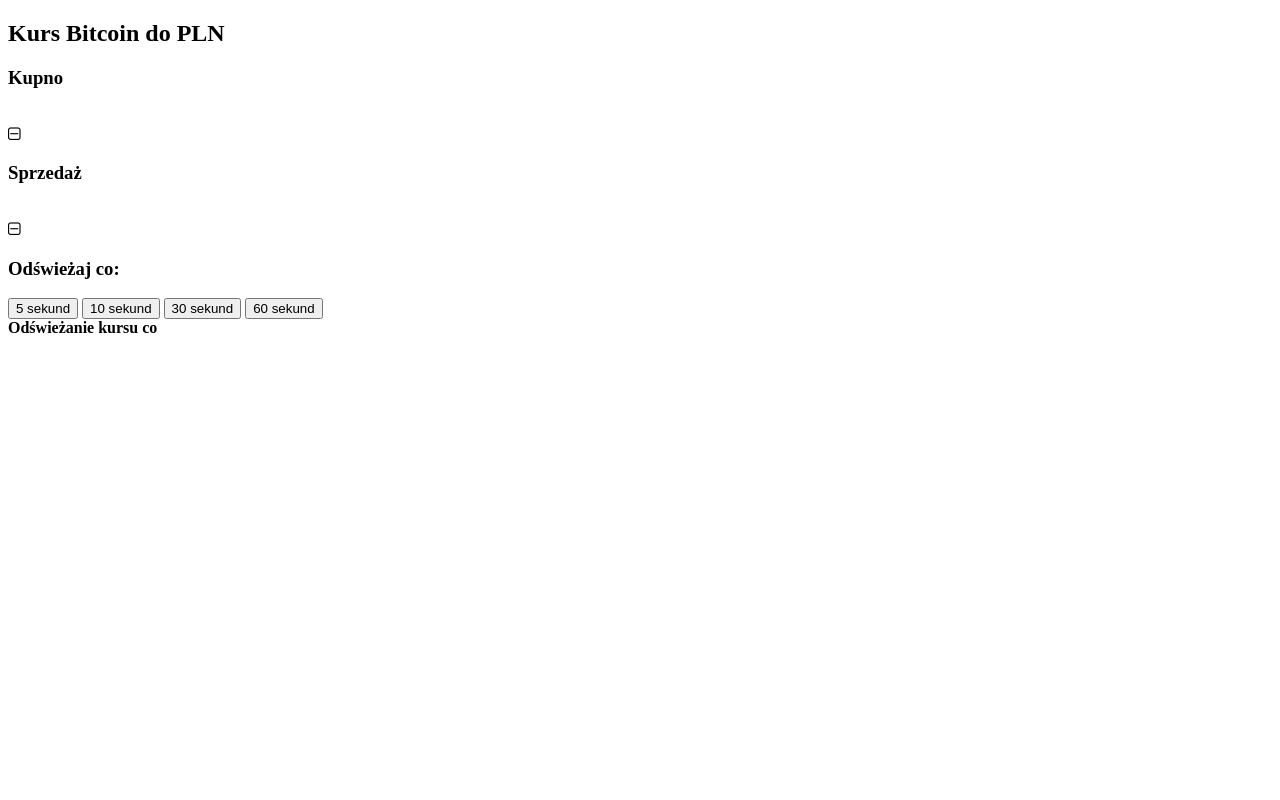
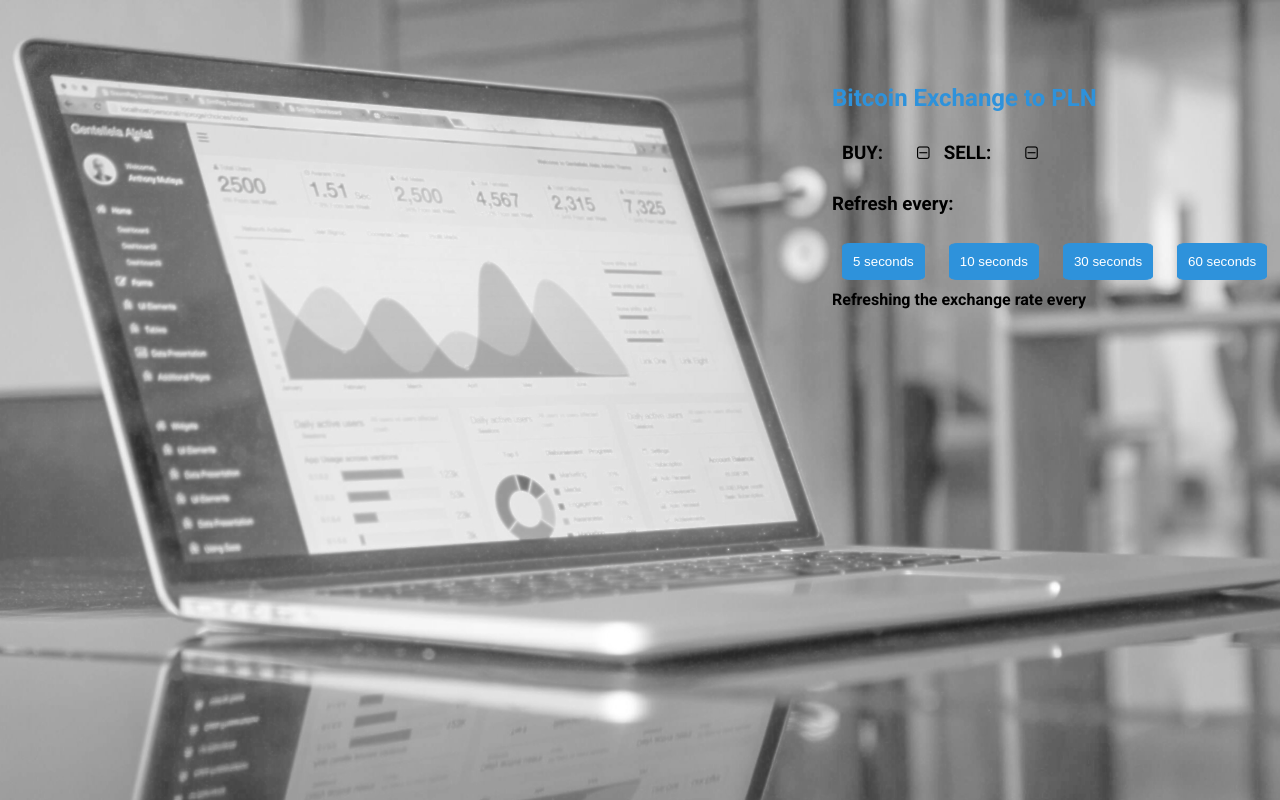
Before and after one commit to akowalewska/bitcoin-exchange, a plain HTML site: page index.html in a window 1280 px wide. Drawn offline with Linux system fonts and the light colour scheme; no server answers.

Commit message:
bitcoin changes

```diff
--- /dev/null
+++ b/css/responsive.css
@@ -0,0 +1,8 @@
+@media (max-width: 650px) {
+
+    #bitcoin-exchange {
+        position: initial;
+        text-align: center;
+        font-size: 0.75em;
+    }
+}
--- a/css/style.css
+++ b/css/style.css
@@ -1,3 +1,44 @@
-p {
+body {
+    box-sizing: border-box;
+    margin: 0;
+    position: relative;
+    height: 100vh;
+    width:100%;
+    background-image: url(../img/carlos-muza-84523.jpg);
+    background-position: top;
+    background-size: cover;
+    background-repeat: no-repeat;
+}
+
+#bitcoin-exchange {
+    font-family: 'Roboto', sans-serif;
+    position: absolute;
+    left: 65%;
+    padding-top: 5%;
+}
+
+h2,
+#refresh-frequency {
+    color: #2e92db;
+}
+
+p,
+.price {
     display: inline-block;
+    margin: 10px;
 }
+
+button {
+    background-color: #2e92db;
+    color: #fff;
+    border: 1px solid #2e92db;
+    margin: 10px;
+    padding: 10px;
+    border-radius: 10%;
+    transition: 5sec ease;
+}
+
+button:hover {
+    background-color: #fff;
+    color: #2e92db;
+}
--- a/index.html
+++ b/index.html
@@ -6,26 +6,31 @@
     <title>Bit Coin Kurs</title>
 
     <link rel="stylesheet" href="https://maxcdn.bootstrapcdn.com/font-awesome/4.7.0/css/font-awesome.min.css">
+    <link href="https://fonts.googleapis.com/css?family=Roboto:300,400,700" rel="stylesheet">
+
     <link rel="stylesheet" href="css/style.css">
+    <link rel="stylesheet" href="css/responsive.css">
 </head>
 
 <body>
 
-    <h2>Kurs Bitcoin do PLN</h2>
-    <h3>Kupno</h3>
-    <p id='buy-price'></p><i class="fa fa-minus-square-o" id="buy-arrow"></i>
-    <h3>Sprzedaż</h3>
-    <p id='sell-price'></p><i class="fa fa-minus-square-o" id="sell-arrow"></i>
+    <section id="bitcoin-exchange">
+        <h2>Bitcoin Exchange to PLN</h2>
+        <h3 class="price">BUY:</h3>
+        <p id='buy-price'></p><i class="fa fa-minus-square-o" id="buy-arrow"></i>
+        <h3 class="price">SELL:</h3>
+        <p id='sell-price'></p><i class="fa fa-minus-square-o" id="sell-arrow"></i>
 
-    <h3>Odświeżaj co: </h3>
-    <button value="5000">5 sekund</button>
-    <button value="10000">10 sekund</button>
-    <button value="30000">30 sekund</button>
-    <button value="60000">60 sekund</button>
+        <h3>Refresh every:</h3>
+        <button value="5000">5 seconds</button>
+        <button value="10000">10 seconds</button>
+        <button value="30000">30 seconds</button>
+        <button value="60000">60 seconds</button>
 
-    <br>
+        <br>
 
-    <strong>Odświeżanie kursu co <span id="refresh-frequency"></span></strong>
+        <strong>Refreshing the exchange rate every <span id="refresh-frequency"></span></strong>
+    </section>
 
 
     <script src="js/jquery-3.2.1.min.js"></script>
```
Also changed, not shown: js/main.js (+5 -9 lines), img/carlos-muza-84523.jpg (added).
